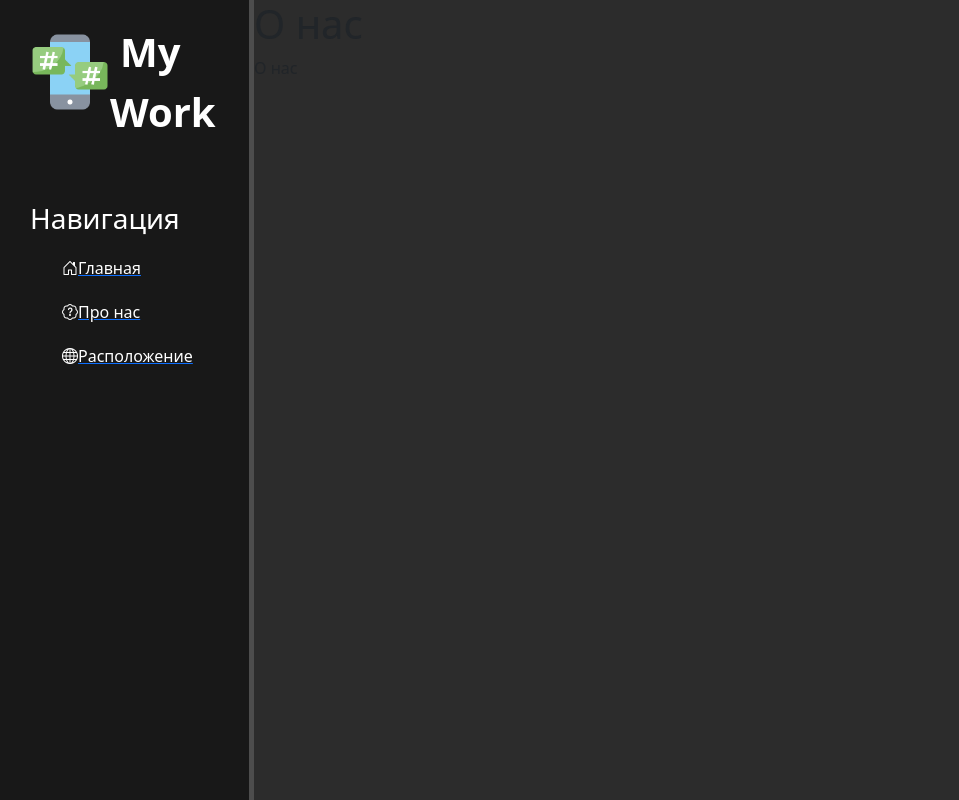
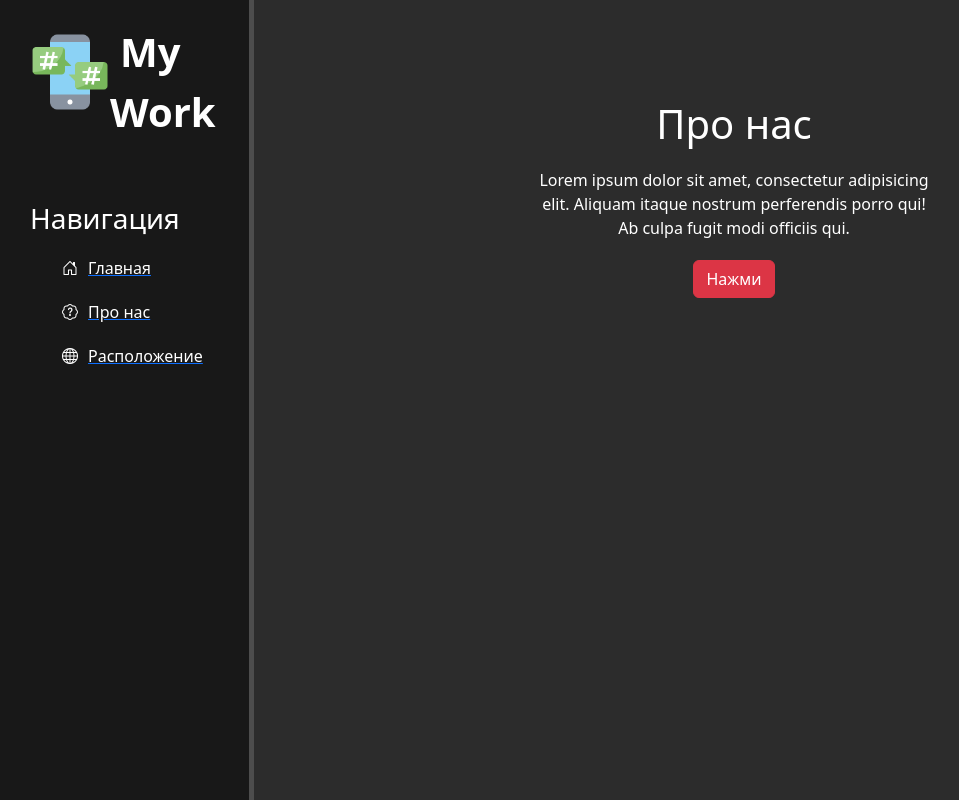
Before and after one commit to AlexTer59/test_case, a Django app: page /about in a window 1280 px wide. Shown: the whole page, without its empty margins (2-961 px from the left). Run offline with Django 4.2, Linux system fonts and the light colour scheme.

Commit message:
some changes in html and css files

```diff
--- a/test_case/main/static/main/css/main.css
+++ b/test_case/main/static/main/css/main.css
@@ -41,8 +41,23 @@ aside ul li {
     transition: transform .6s ease;
 }
 
+aside ul i{
+    margin-right: 10px;
+}
+
 aside ul li:hover, aside ul a:hover {
     color: #eb5959;
     text-decoration: none;
     transform: scale(1.05);
 }
+main .features {
+    float: left;
+    color: #fff;
+    margin-top: 100px;
+    text-align: center;
+    width: 75%;
+}
+
+main .features h1 {font-size 50px;}
+
+main .features p {max-width: 400px; margin: 20px auto}
--- a/test_case/main/templates/main/about.html
+++ b/test_case/main/templates/main/about.html
@@ -1,8 +1,11 @@
 {% extends 'main/layout.html' %}
 
 {% block content %}
-    <h1>О нас</h1>
-    <p>О нас</p>
+    <div class="features">
+        <h1>Про нас</h1>
+        <p>Lorem ipsum dolor sit amet, consectetur adipisicing elit. Aliquam itaque nostrum perferendis porro qui! Ab culpa fugit modi officiis qui.</p>
+        <button class="btn btn-danger">Нажми</button>
+    </div>
 {% endblock %}
 
 {% block title %}О нас{% endblock %}
--- a/test_case/main/templates/main/layout.html
+++ b/test_case/main/templates/main/layout.html
@@ -27,7 +27,6 @@
         </ul>
     </aside>
     <main>
-
         {%block content%}
         {%endblock%}
     </main>
```
Also changed, not shown: test_case/main/templates/main/index.html (+5 -2 lines), test_case/main/templates/main/location.html (+5 -2 lines).
